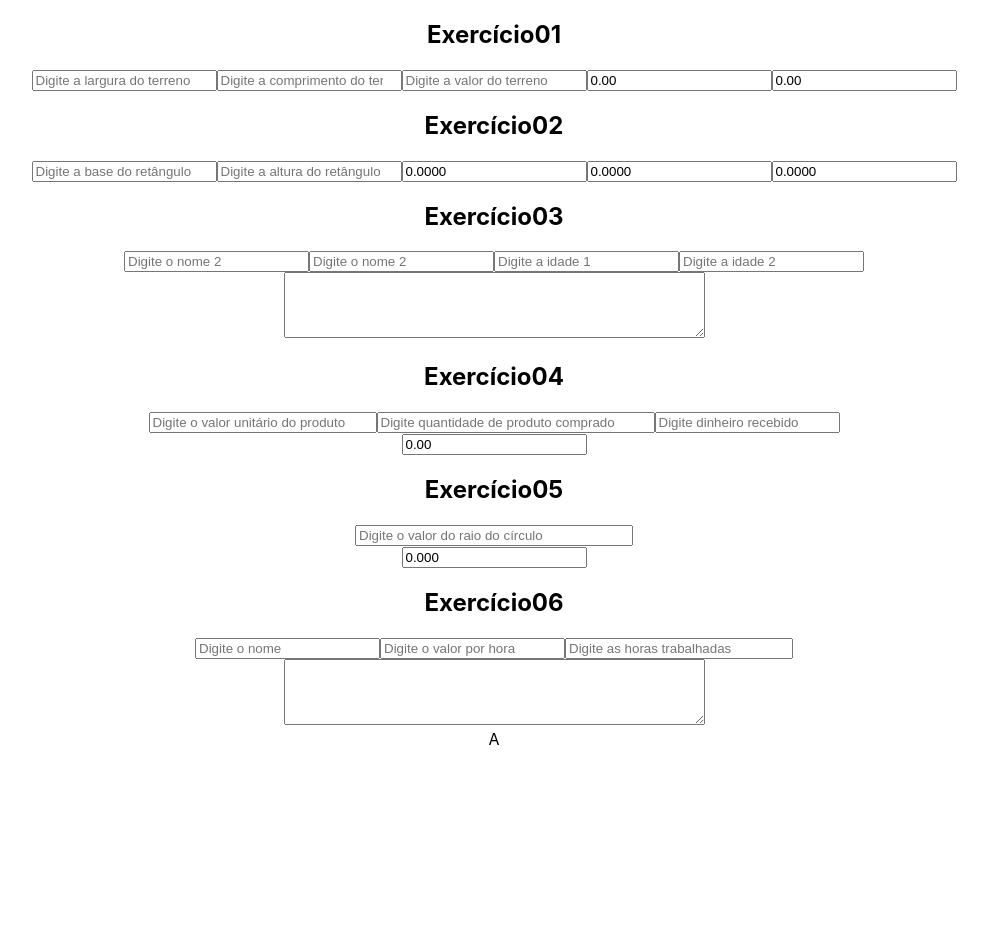
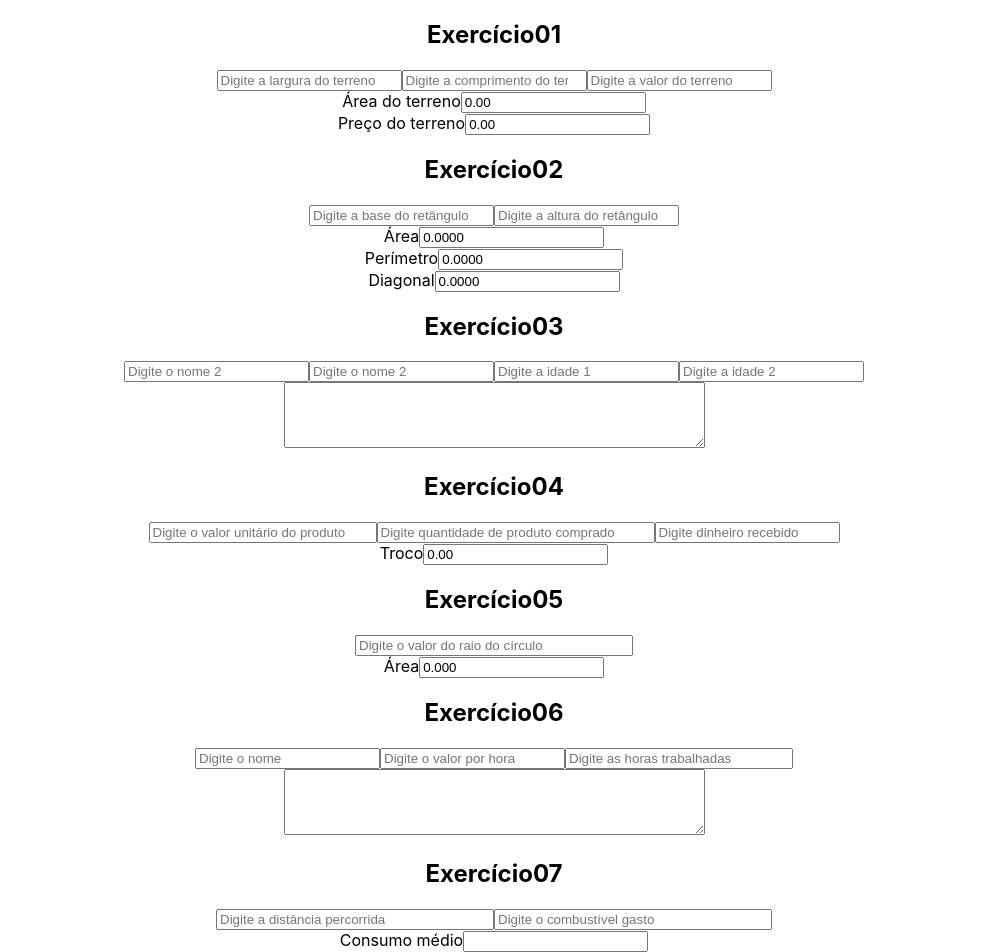
Before and after one commit to FernandoYoneda/Tegra, a React (Create React App) app: page / in a window 1280 px wide. Shown: the whole page, without its empty margins (146-1134 px from the left). Before the commit the page ends 800 px from the top, so only its background shows below. Built offline with nearby package versions, Linux system fonts and the light colour scheme.

Commit message:
exercicio07

```diff
--- a/src/App.tsx
+++ b/src/App.tsx
@@ -9,6 +9,7 @@ import Exercicio03 from "./Exercicio03/exercicio03";
 import Exercicio04 from "./Exercicio04/exercicio04";
 import Exercicio05 from "./Exercicio05/exercicio05";
 import Exercicio06 from "./Exercicio06/exercicio06";
+import Exercicio07 from "./Exercicio07/exercicio07";
 
 function App() {
   return (
@@ -19,6 +20,7 @@ function App() {
       <Exercicio04 />
       <Exercicio05 />
       <Exercicio06 />
+      <Exercicio07 />
     </div>
   );
 }
--- a/src/Exercicio01/exercicio01.tsx
+++ b/src/Exercicio01/exercicio01.tsx
@@ -31,7 +31,11 @@ const Execicio01 = () => {
           }
           placeholder="Digite a valor do terreno"
         />
+        <br />
+        <label>Área do terreno</label>
         <input type="number" value={areaTerreno.toFixed(2)} />
+        <br />
+        <label>Preço do terreno</label>
         <input type="number" value={valorTerreno.toFixed(2)} />
       </form>
     </div>
--- a/src/Exercicio02/exercicio02.tsx
+++ b/src/Exercicio02/exercicio02.tsx
@@ -27,8 +27,14 @@ const Exercicio02 = () => {
           }
           placeholder="Digite a altura do retângulo"
         />
+        <br />
+        <label>Área</label>
         <input type="number" value={area.toFixed(4)} />
+        <br />
+        <label>Perímetro</label>
         <input type="number" value={perimetro.toFixed(4)} />
+        <br />
+        <label>Diagonal</label>
         <input type="number" value={diagonal.toFixed(4)} />
       </form>
     </div>
--- a/src/Exercicio04/exercicio04.tsx
+++ b/src/Exercicio04/exercicio04.tsx
@@ -44,6 +44,7 @@ const Exercicio04 = () => {
           placeholder="Digite dinheiro recebido"
         />
         <br />
+        <label>Troco</label>
         <input type="number" value={(troco > 0 ? troco : 0).toFixed(2)} />
       </form>
     </div>
--- a/src/Exercicio05/exercicio05.tsx
+++ b/src/Exercicio05/exercicio05.tsx
@@ -23,6 +23,7 @@ const Exercicio05 = () => {
           placeholder="Digite o valor do raio do círculo"
         />
         <br />
+        <label>Área</label>
         <input type="number" value={area.toFixed(3)} />
       </form>
     </div>
--- a/src/Exercicio06/exercicio06.tsx
+++ b/src/Exercicio06/exercicio06.tsx
@@ -47,7 +47,6 @@ const Exercicio06 = () => {
           }
         />
       </form>
-      A
     </div>
   );
 };
--- /dev/null
+++ b/src/Exercicio07/exercicio07.tsx
@@ -0,0 +1,46 @@
+import { useState } from "react";
+
+const Exercicio07 = () => {
+  const [dados, setDados] = useState({
+    distanciaPercorrida: 0,
+    combustivelGasto: 0,
+  });
+
+  const mediaConsumo = dados.distanciaPercorrida / dados.combustivelGasto;
+
+  return (
+    <div>
+      <h2>Exercício07</h2>
+      <form>
+        <input
+          style={{ width: "270px" }}
+          type="number"
+          onChange={(e) =>
+            setDados((x) => ({
+              ...x,
+              distanciaPercorrida: Number(e.target.value),
+            }))
+          }
+          placeholder="Digite a distância percorrida"
+        />
+        <input
+          style={{ width: "270px" }}
+          type="number"
+          onChange={(e) =>
+            setDados((x) => ({
+              ...x,
+              combustivelGasto: Number(e.target.value),
+            }))
+          }
+          placeholder="Digite o combustível gasto"
+        />
+
+        <br />
+        <label>Consumo médio</label>
+        <input type="number" value={mediaConsumo.toFixed(3)} />
+      </form>
+    </div>
+  );
+};
+
+export default Exercicio07;
```
